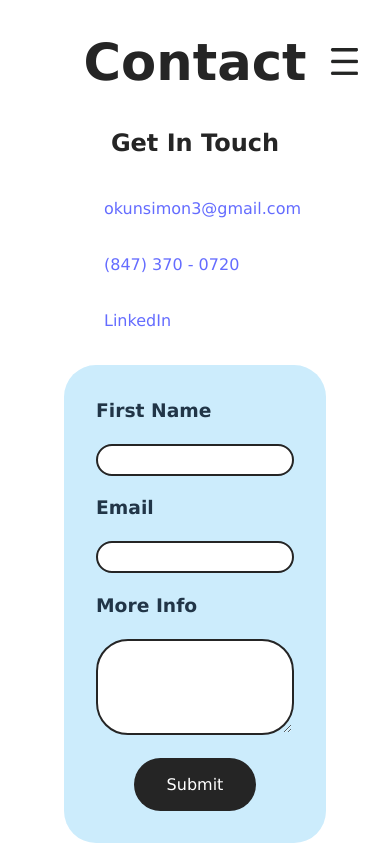
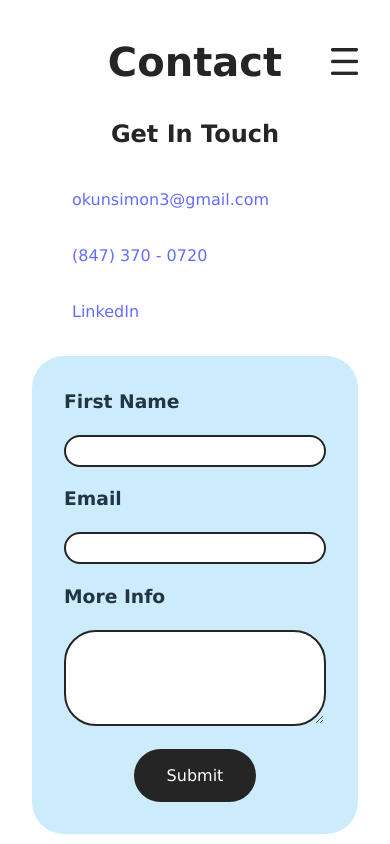
Before and after one commit to okunsimon3/okun_portfolio_final, a React (Vite) app: page /contact in a window 390 px wide. Shown: the top 844 px of the page. Built offline with nearby package versions, Linux system fonts and the light colour scheme.

Commit message:
Mobile Optimization Update

```diff
--- a/src/Mobile.css
+++ b/src/Mobile.css
@@ -6,12 +6,20 @@
         padding: 2rem;
     }
 
+    .home-grid-left h1 {
+        margin-bottom: 0;
+    }
+
     .circle-1 {
-        transform: translate(50%, 30%);
+        transform: translate(50%, 50%);
     }
 
     .circle-2 {
-        transform: translate(-60%, 50%);
+        transform: translate(-60%, 60%);
+    }
+
+    .circle-4 {
+        display: none;
     }
 
     /* Work */
@@ -41,9 +49,11 @@
         margin: 2rem;
         margin-top: 0;
         padding-top: 0 !important;
-        padding: 2rem;
     }
-
+    h1 {
+        font-size: 2.5rem !important;
+        margin-top: 2.5rem !important;
+    }
     .about-grid-left img {
         border-radius: 2rem !important;
         margin-bottom: 2rem;
@@ -64,7 +74,5 @@
         display: flex !important;
         flex-direction: column;
         margin: 2rem;
-        padding-left: 2rem;
-        padding-right: 2rem;
     }
 }
--- a/src/components/Ecdi.css
+++ b/src/components/Ecdi.css
@@ -100,6 +100,8 @@
     }
     .ecdi-title {
         font-size: 1.5rem;
+        padding-right: 4rem;
+        padding-left: 4rem;
     }
     .ecdi-grid-right {
         padding-bottom: 0;
```
